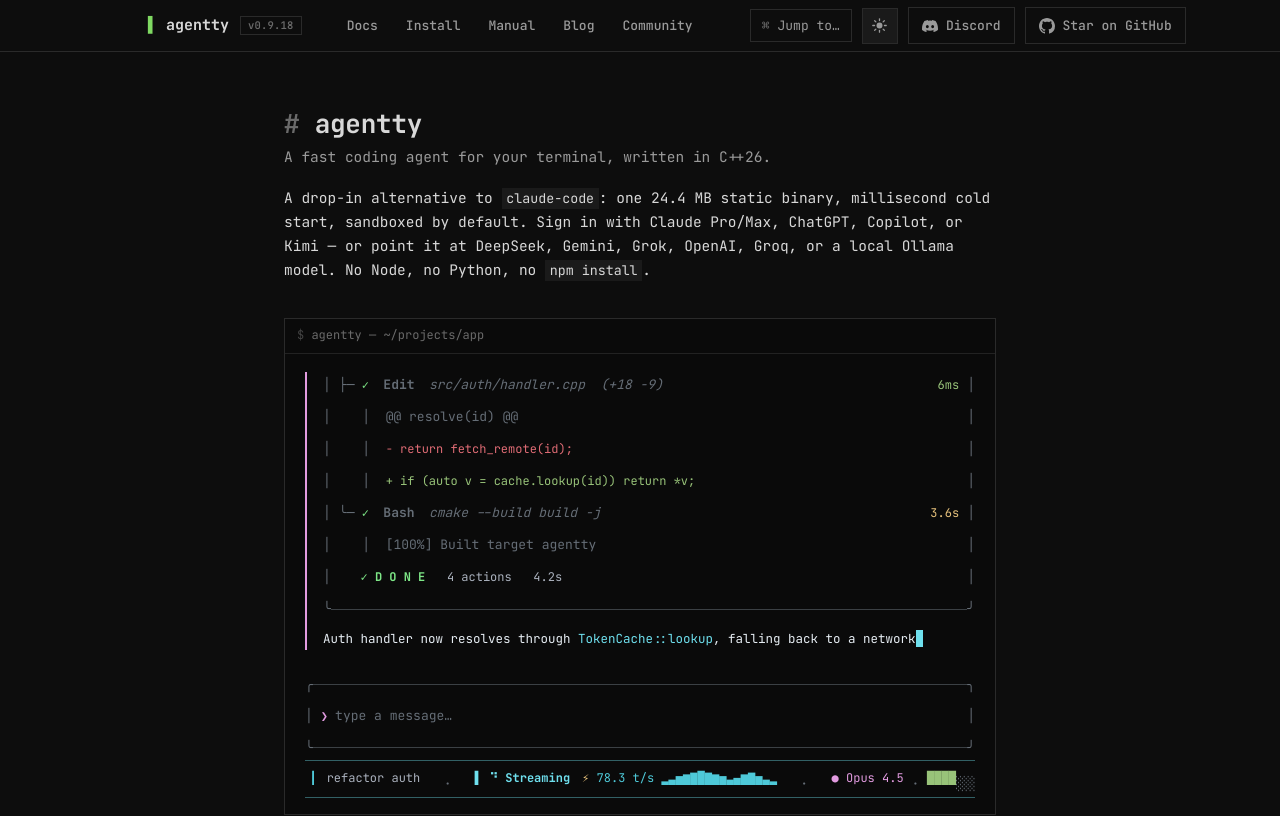
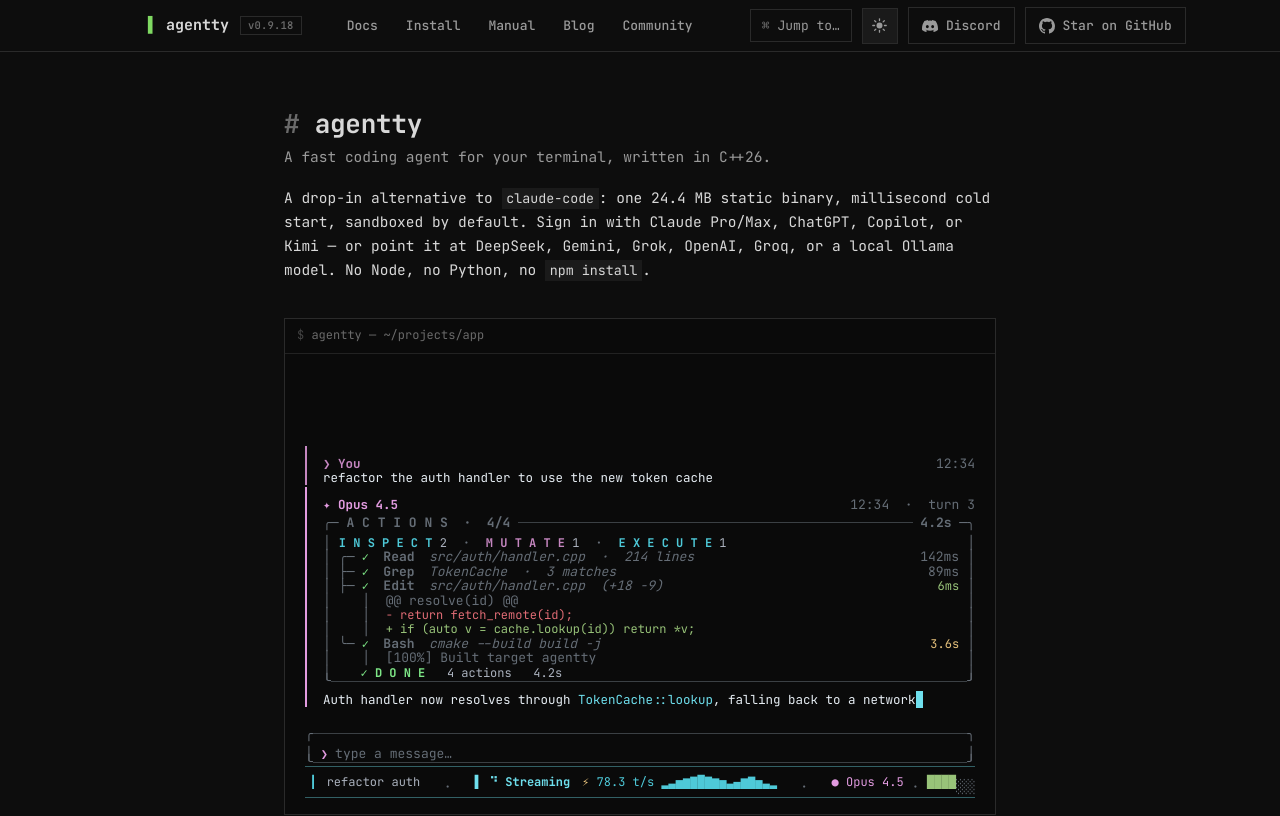
Before and after one commit to 1ay1/agentty.org, a Next.js app: page / in a window 1280 px wide. Shown: the top 816 px of the page. Built offline with nearby package versions, Linux system fonts and the light colour scheme.

Commit message:
Fix broken TUI rails: pin demo rows to a 1.2em grid

```diff
--- a/app/minimal.css
+++ b/app/minimal.css
@@ -173,4 +173,13 @@ footer, .foot { background: none !important; border-top: 1px solid var(--border)
 .home-demo .ttui-title { margin: 0; color: #6a6a6a; font-size: 12px; }
 .home-demo .ttui-title::before { content: "$ "; color: #444; }
 .home-demo .ttui-body { height: 460px; }
+/* JetBrains Mono's │ ink is ~1.23em tall, and badge glyphs (✔, spinner)
+   come from fallback fonts whose metrics inflate flex rows. Pin every row
+   to a 1.2em grid: below the ink height so rails tile continuously, and a
+   hard height so no fallback glyph can stretch a row open. */
+.home-demo .ttui-body, .home-demo .ttui-panel,
+.home-demo .ttui-composer, .home-demo .ttui-status { line-height: 1.2; }
+.home-demo .ttui-panel-line, .home-demo .ttui-panel-top, .home-demo .ttui-panel-bot,
+.home-demo .ttui-comp-top, .home-demo .ttui-comp-mid, .home-demo .ttui-comp-bot,
+.home-demo .ttui-head { height: 1.2em; }
 .home-demo figcaption { margin-top: 8px; color: var(--text-faint); font-size: 12px; }
```
